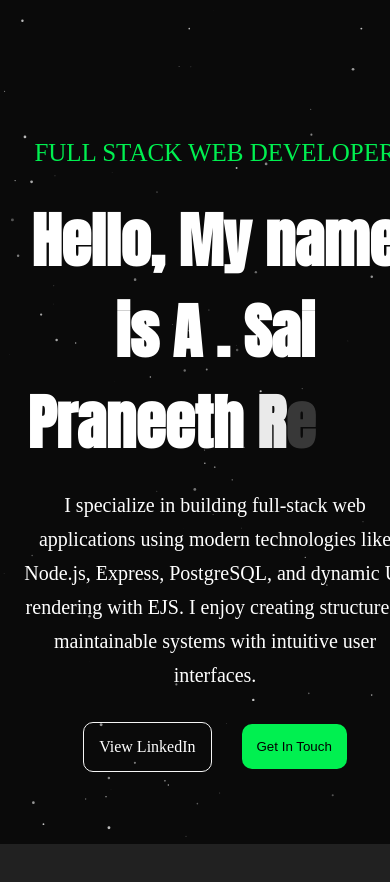
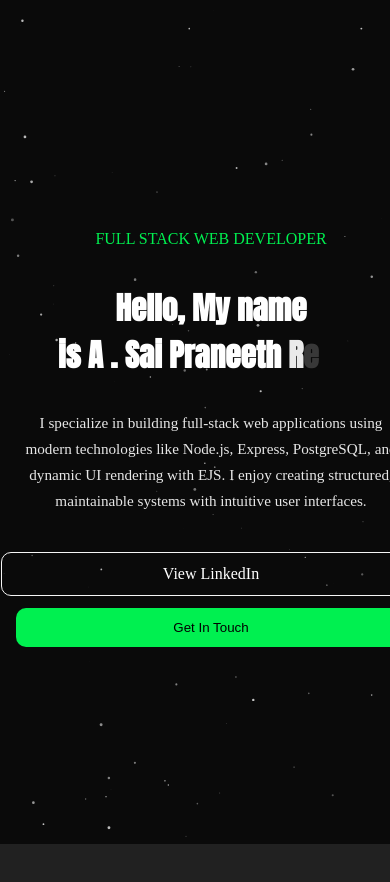
Before and after one commit to saipran23/saipraneethreddyalchuri, a React (Vite) app in the folder client/: page / in a window 390 px wide. Shown: the top 882 px of the page. Built offline with nearby package versions, Linux system fonts and the light colour scheme; no server answers.

Commit message:
added the responsive to the hero section

```diff
--- a/client/src/pages/Hero.css
+++ b/client/src/pages/Hero.css
@@ -1,42 +1,48 @@
 #hero {
+  --max-width: 1200px;
+
   display: flex;
   justify-content: center;
   align-items: center;
+  text-align: center;
   padding: 0 80px;
-  min-height: 100vh;
-  /* gap: 30px; */
+  min-height: calc(100vh - 70px);
   width: 100%;
-  padding: 20px;
+  padding: 3rem 1rem;
   margin: 0 auto;
 }
 
 .hero-content {
+  max-width: var(--max-width);
   display: flex;
   flex-direction: column;
-  justify-content: center;
   align-items: center;
-  text-align: center;
   max-width: 900px;
   width: 100%;
+  gap: 1rem;
 }
 
 .hero-title {
   margin: 10px 0;
-  font-size: 60px;
+  font-size: clamp(2.25rem, 6vw, 3.75rem);
   color: white;
   font-family: "Anton";
+  /* line-height: 1.02;  */
 }
 
 .hero-desc {
   margin: 10px 0;
-  font-size: 20px;
+  font-size: clamp(1rem, 2.2vw, 1.25rem);
+  max-width: 72ch;
+  color: rgba(255, 255, 255, 0.9);
 }
 
 .hero-role {
   margin: 10px 0;
-  font-size: 25px;
+  font-size: clamp(1rem, 2.5vw, 1.4rem);
   color: #00f050;
-  text-align: left;
+  /* text-align: left; */
+  width: 100%;
 }
 
 .hero-buttons {
@@ -59,18 +65,18 @@
   border: 1px whitesmoke solid;
   text-decoration: none;
   color: white;
-  padding: 15px;
+  padding: 15px 18px;
   border-radius: 10px;
 }
 
 .touch-btn {
   background-color: #00f050;
-  padding: 15px;
+  padding: 15px 18px;
   border-radius: 10px;
   border: none;
   margin: 0;
 }
- .transition-overlay {
+.transition-overlay {
   position: fixed;
   top: 100%;
   left: 0;
@@ -79,3 +85,50 @@
   background: #212121;
   z-index: 9999;
 }
+
+@media (max-width: 900px) {
+  #hero {
+    padding: 2.5rem 1rem;
+  }
+  .hero-content {
+    gap: 0.75rem;
+  }
+
+  .hero-buttons {
+    gap: 18px;
+  }
+}
+
+@media (max-width: 600px) {
+  #hero {
+    padding: 2rem 1rem;
+    min-height: calc(100vh - 60px);
+  }
+
+  .hero-role {
+    text-align: center;
+  }
+
+  .hero-title {
+    font-size: clamp(1.85rem, 8vw, 2.8rem);
+  }
+
+  .hero-desc {
+    font-size: clamp(0.95rem, 3.5vw, 1.05rem);
+    padding: 0 6px;
+  }
+
+  .hero-buttons {
+    flex-direction: column;
+    gap: 12px;
+    width: 100%;
+    padding: 6px 0;
+  }
+
+  .linkdin-btn,
+  .touch-btn {
+    width: 100%;
+    text-align: center;
+    padding: 12px 14px;
+  }
+}
```
